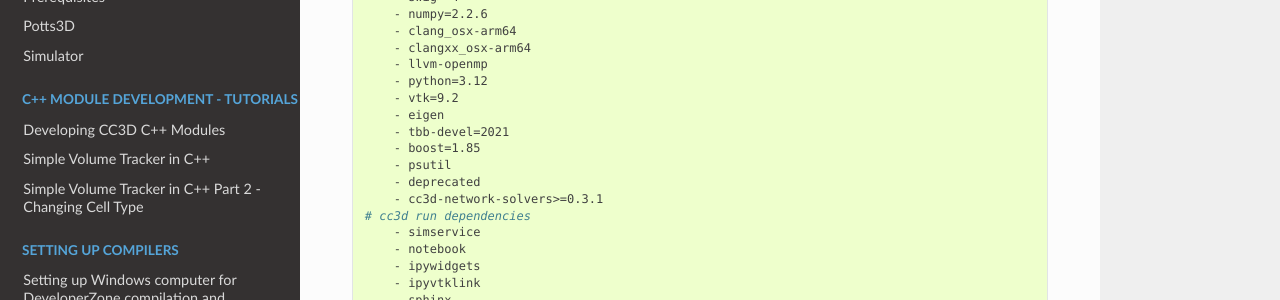
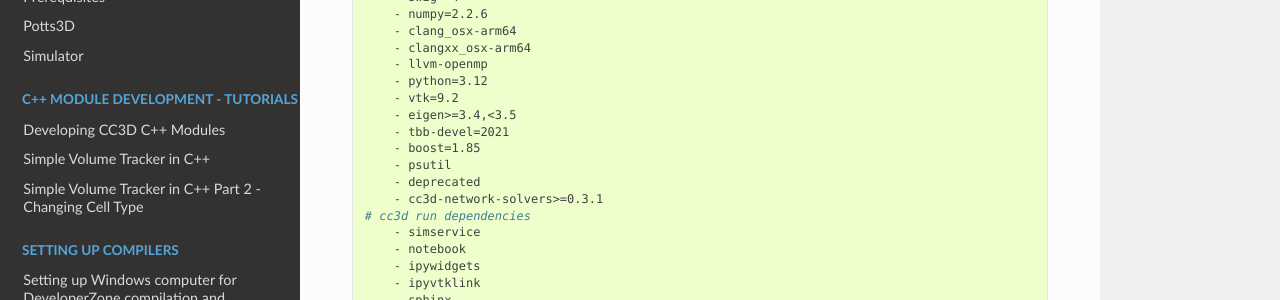
Before and after one commit to CompuCell3D/CompuCell3DDevelopersManual, a Sphinx documentation site: the page built from docs/building_core_cc3d_cpp_code_mac.rst, in a window 1280 px wide and 900 px high, scrolled down 1138 px. Shown: the part 152-452 px from the top of the window. Built offline with Sphinx 7.4.7 and the Read the Docs theme 3.1.0, drawn with Linux system fonts in a browser that asks for light colours.

Commit message:
constrained eigen version eigen>=3.4,<3.5

```diff
--- a/docs/building_core_cc3d_cpp_code_linux.rst
+++ b/docs/building_core_cc3d_cpp_code_linux.rst
@@ -58,7 +58,7 @@ Next, let's create file ``~/src-cc3d/environment.yaml`` with the following conte
       - gxx_linux-64
       - python=3.12
       - vtk=9.2
-      - eigen
+      - eigen>=3.4,<3.5
       - tbb-devel=2021
       - boost=1.85
     # libxcrypt dependency was discovered during actual compilation - searched pkgs sub-folders for all occurrences of crypt.h
--- a/docs/building_core_cc3d_cpp_code_mac.rst
+++ b/docs/building_core_cc3d_cpp_code_mac.rst
@@ -68,7 +68,7 @@ Next, let's create file ``~/src-cc3d/environment.yaml`` with the following conte
         - llvm-openmp
         - python=3.12
         - vtk=9.2
-        - eigen
+        - eigen>=3.4,<3.5
         - tbb-devel=2021
         - boost=1.85
         - psutil
--- a/docs/building_core_cc3d_cpp_code_windows.rst
+++ b/docs/building_core_cc3d_cpp_code_windows.rst
@@ -79,7 +79,7 @@ At this point we need to prepare conda environment that has all dependencies nee
       - python=3.12
       - numpy=2.2.6
       - vtk=9.2
-      - eigen
+      - eigen>=3.4,<3.5
       - tbb-devel=2021
       - boost=1.85
       - cmake=3.28
```
